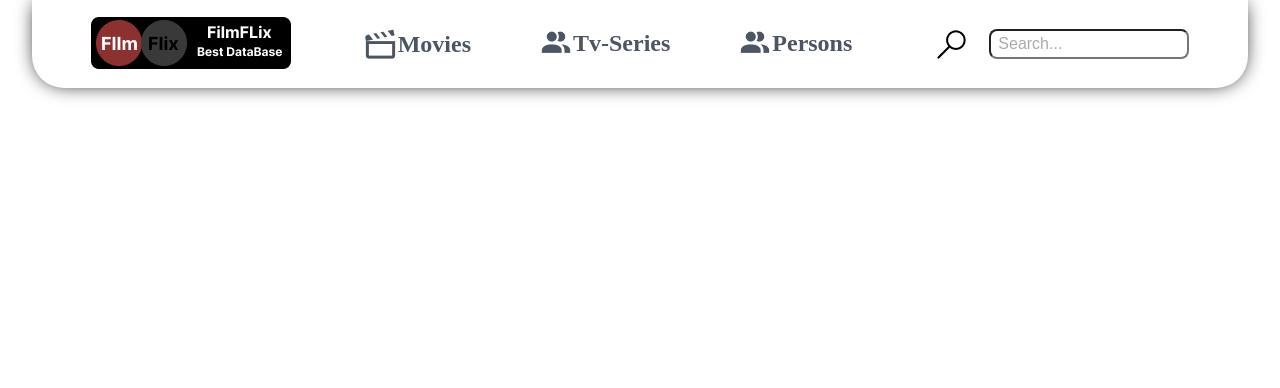
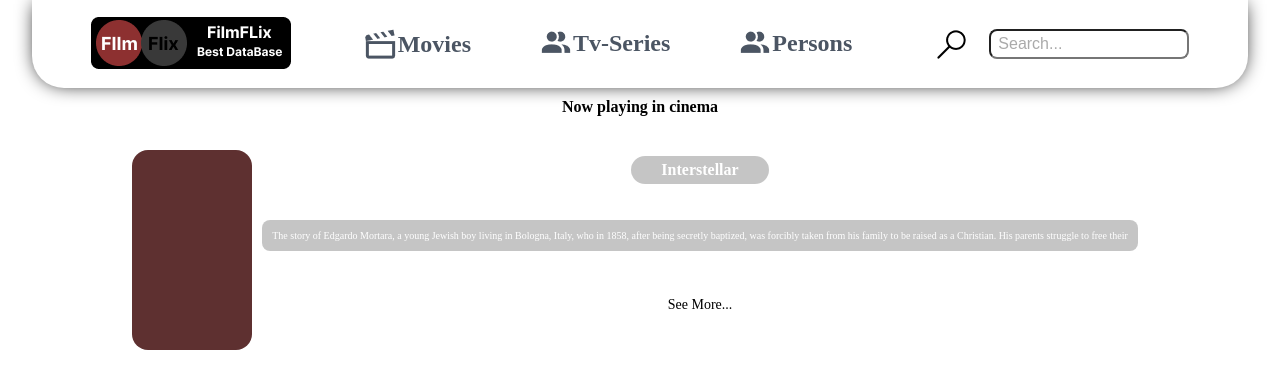
Before and after one commit to MrDaniel123/fIlm-review-app, a React (Create React App) app: page / in a window 1280 px wide. Shown: the top 388 px of the page. Built offline with nearby package versions, Linux system fonts and the light colour scheme; no server answers.

Commit message:
Add a Carusel Component and Styled it
Add a carusel component and styled it
To view And plannig next step

```diff
--- /dev/null
+++ b/src/features/nowPlayingCarusel/Carusel.tsx
@@ -0,0 +1,114 @@
+import React from 'react';
+import styled from 'styled-components';
+
+const arrow = require('../../assets/arrow.png');
+const dot = require('../../assets/dot.png');
+
+const CaruselWrapper = styled.div`
+	display: grid;
+	grid-template-columns: auto 1fr;
+	grid-template-rows: 40px 1fr 50px 20px;
+	justify-items: center;
+	align-items: center;
+
+	padding: 12px;
+`;
+
+const Image = styled.div`
+	grid-column: 1/2;
+	grid-row: 1/7;
+	width: 120px;
+	height: 200px;
+	border-radius: 16px;
+
+	background-color: #5e3030;
+`;
+
+const Title = styled.h3`
+	font-size: 1.6rem;
+	color: #fff;
+	padding: 0.5rem 3rem;
+	border-radius: 50px;
+	background-color: #0000003a;
+`;
+
+const Description = styled.p`
+	margin: 1rem;
+	font-size: 10px;
+	color: #fff;
+	padding: 1rem;
+	border-radius: 8px;
+	background-color: #0000003a;
+`;
+
+const NavigationWrapper = styled.div`
+	display: flex;
+	align-items: center;
+	justify-content: space-around;
+	width: 100%;
+`;
+
+const PreviewWiewBtn = styled.button`
+	all: unset;
+`;
+const NextWiewBtn = styled.button`
+	all: unset;
+	transform: rotate(180deg);
+`;
+
+const MoreButton = styled.button`
+	all: unset;
+	padding: 1rem;
+	background-color: #ffffffaf;
+	color: #000;
+	font-size: 14px;
+	border-radius: 12px;
+`;
+
+const RadioDotButton = styled.button`
+	all: unset;
+`;
+
+function Carusel() {
+	return (
+		<CaruselWrapper>
+			{/* <img src='' alt='' /> */}
+			<Image />
+			<Title>Interstellar</Title>
+			<Description>
+				The story of Edgardo Mortara, a young Jewish boy living in Bologna, Italy, who in 1858,
+				after being secretly baptized, was forcibly taken from his family to be raised as a
+				Christian. His parents struggle to free their
+			</Description>
+			<NavigationWrapper>
+				<PreviewWiewBtn>
+					<img src={arrow} alt='' />
+				</PreviewWiewBtn>
+				<MoreButton>See More...</MoreButton>
+				<NextWiewBtn>
+					<img src={arrow} alt='' />
+				</NextWiewBtn>
+			</NavigationWrapper>
+
+			<NavigationWrapper>
+				<RadioDotButton>
+					<img src={dot} alt='' />
+				</RadioDotButton>
+				<RadioDotButton>
+					<img src={dot} alt='' />
+				</RadioDotButton>
+				<RadioDotButton>
+					<img src={dot} alt='' />
+				</RadioDotButton>
+				<RadioDotButton>
+					<img src={dot} alt='' />
+				</RadioDotButton>
+				<RadioDotButton>
+					<img src={dot} alt='' />
+				</RadioDotButton>
+			</NavigationWrapper>
+		</CaruselWrapper>
+	);
+}
+
+export default Carusel;
--- /dev/null
+++ b/src/features/nowPlayingCarusel/NowPlaying.tsx
@@ -0,0 +1,31 @@
+import React from 'react';
+import styled from 'styled-components';
+import Carusel from './Carusel';
+
+const StyledWrapper = styled.section`
+	display: flex;
+	flex-wrap: wrap;
+	justify-content: center;
+	gap: 12px;
+	min-width: 340px;
+	width: 95%;
+	max-width: 1280px;
+
+	/* background-color: #5e5252; */
+
+	& h2 {
+		font-size: 1.6rem;
+		margin: 1rem;
+	}
+`;
+
+function NowPlaying() {
+	return (
+		<StyledWrapper>
+			<h2>Now playing in cinema</h2>
+			<Carusel />
+		</StyledWrapper>
+	);
+}
+
+export default NowPlaying;
--- a/src/pages/HomePage.tsx
+++ b/src/pages/HomePage.tsx
@@ -1,11 +1,24 @@
 import React from 'react';
+import styled from 'styled-components';
+
 import { useNowPlaying } from '../hooks/useNowPlaying';
+import NowPlaying from '../features/nowPlayingCarusel/NowPlaying';
+
+const StyledHomePage = styled.main`
+	display: flex;
+	justify-content: center;
+	align-content: center;
+`;
 
 function HomePage() {
 	const { data, isLoading, isError } = useNowPlaying();
 	console.log(data, isLoading, isError);
 
-	return <div>{data?.results[1].overview}</div>;
+	return (
+		<StyledHomePage>
+			<NowPlaying />
+		</StyledHomePage>
+	);
 }
 
 export default HomePage;
--- a/src/ui/AppLayout.tsx
+++ b/src/ui/AppLayout.tsx
@@ -13,7 +13,7 @@
 	height: 100vh;
 `;
 
-const MainContentStyled = styled.main`
+const MainContentStyled = styled.div`
 	width: 100%;
 `;
 
```
Also changed, not shown: src/assets/arrow.png (added), src/assets/dot.png (added).
